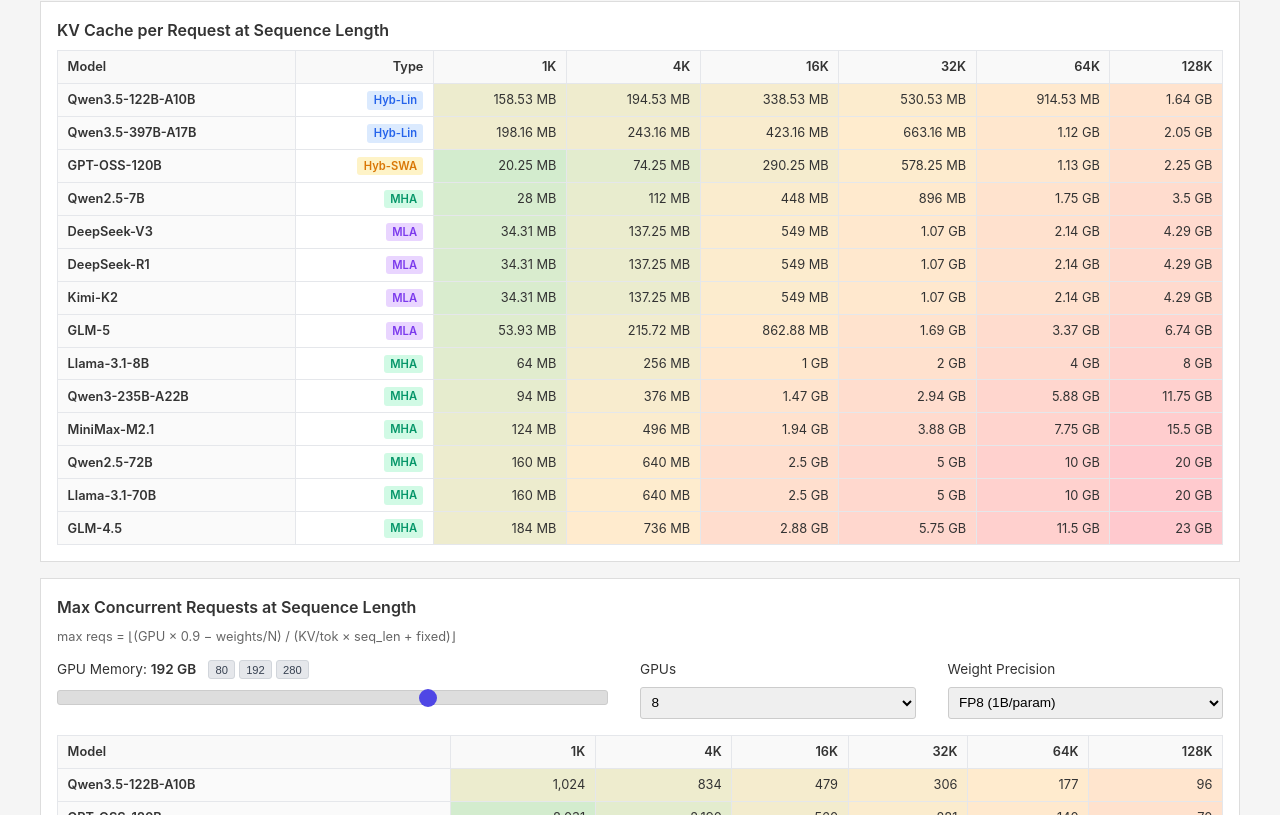
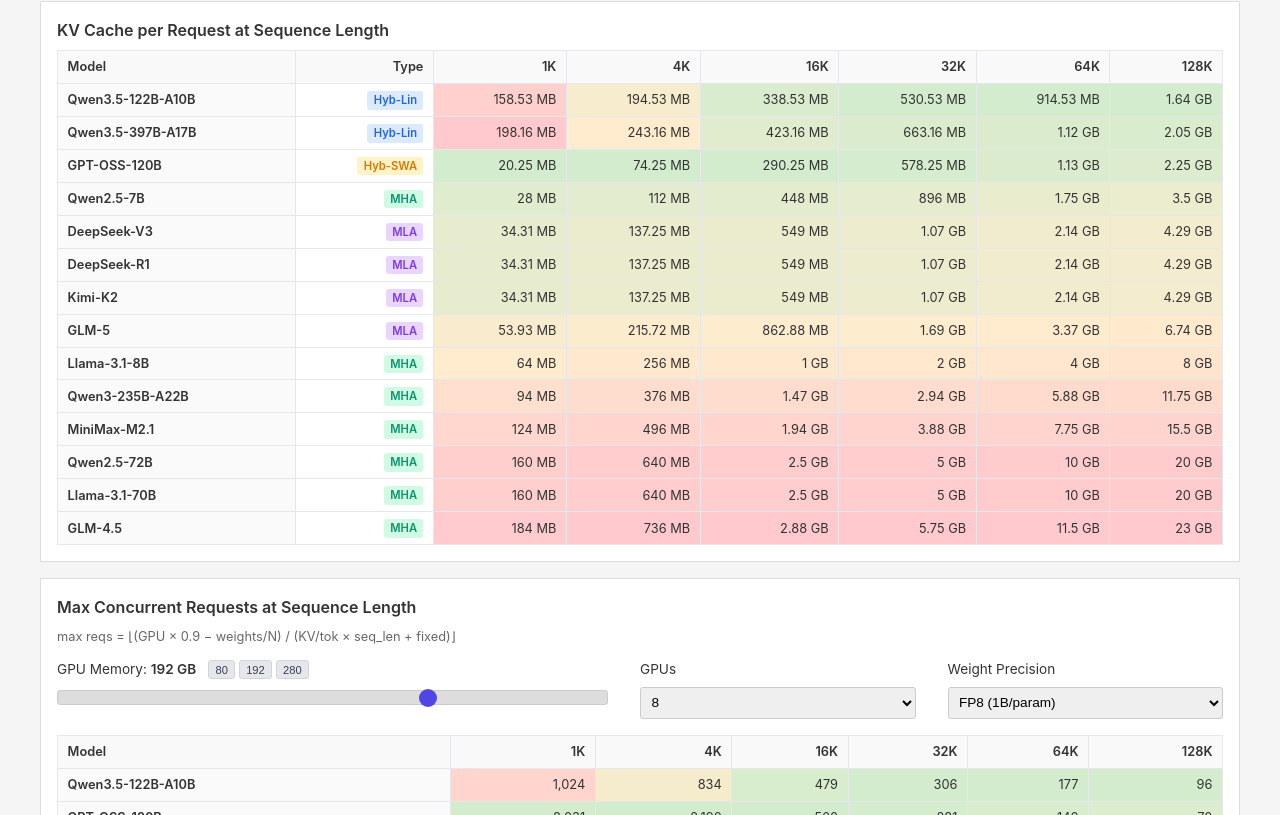
Before and after one commit to Aphoh/rooflines, a plain HTML site: page dist/index.html in a window 1280 px wide. Shown: the part 1345-2160 px from the top of the page. Drawn offline with nearby package versions, Linux system fonts and the light colour scheme.

Commit message:
Use per-column color scales in heatmaps so each seq_len is independently normalized

```diff
--- a/dist/index.html
+++ b/dist/index.html
@@ -907,18 +907,15 @@
         }
 
         function renderKVHeatmap(modelData, dtype) {
-            // Sort by 128K KV ascending (most efficient first)
             const sorted = [...modelData].sort((a, b) =>
                 getKVCacheAtSeqLen(a.result, 131072, dtype) - getKVCacheAtSeqLen(b.result, 131072, dtype)
             );
 
-            // Collect all values for color scale
-            const allVals = [];
-            sorted.forEach(m => {
-                HEATMAP_SEQ_LENS.forEach(s => allVals.push(getKVCacheAtSeqLen(m.result, s, dtype)));
+            // Compute per-column min/max for independent color scales
+            const colRanges = HEATMAP_SEQ_LENS.map(s => {
+                const vals = sorted.map(m => getKVCacheAtSeqLen(m.result, s, dtype)).filter(v => v > 0);
+                return { min: Math.min(...vals), max: Math.max(...vals) };
             });
-            const minVal = Math.min(...allVals.filter(v => v > 0));
-            const maxVal = Math.max(...allVals);
 
             let html = '<table class="heatmap"><thead><tr><th>Model</th><th>Type</th>';
             HEATMAP_SEQ_LABELS.forEach(l => { html += `<th>${l}</th>`; });
@@ -934,9 +931,9 @@
                 else { typeClass = 'badge-mha'; typeText = 'MHA'; }
 
                 html += `<tr><td>${m.name}</td><td><span class="badge ${typeClass}">${typeText}</span></td>`;
-                HEATMAP_SEQ_LENS.forEach(s => {
+                HEATMAP_SEQ_LENS.forEach((s, ci) => {
                     const val = getKVCacheAtSeqLen(m.result, s, dtype);
-                    const bg = heatColor(val, minVal, maxVal);
+                    const bg = heatColor(val, colRanges[ci].min, colRanges[ci].max);
                     html += `<td style="background:${bg}">${formatBytes(val)}</td>`;
                 });
                 html += '</tr>';
@@ -977,16 +974,13 @@
                 return kv > 0 ? Math.floor(avail / kv) : 0;
             }
 
-            // Sort by max reqs at 128K descending (most capacity first)
             const sorted = [...modelsWithParams].sort((a, b) => getMaxReqs(b, 131072) - getMaxReqs(a, 131072));
 
-            // Collect all values for color scale
-            const allVals = [];
-            sorted.forEach(m => {
-                HEATMAP_SEQ_LENS.forEach(s => { const v = getMaxReqs(m, s); if (v > 0) allVals.push(v); });
+            // Per-column min/max for independent color scales
+            const colRanges = HEATMAP_SEQ_LENS.map(s => {
+                const vals = sorted.map(m => getMaxReqs(m, s)).filter(v => v > 0);
+                return { min: vals.length ? Math.min(...vals) : 1, max: vals.length ? Math.max(...vals) : 1 };
             });
-            const minVal = allVals.length ? Math.min(...allVals) : 1;
-            const maxVal = allVals.length ? Math.max(...allVals) : 1;
 
             let html = '<table class="heatmap"><thead><tr><th>Model</th>';
             HEATMAP_SEQ_LABELS.forEach(l => { html += `<th>${l}</th>`; });
@@ -994,9 +988,9 @@
 
             sorted.forEach(m => {
                 html += `<tr><td>${m.name}</td>`;
-                HEATMAP_SEQ_LENS.forEach(s => {
+                HEATMAP_SEQ_LENS.forEach((s, ci) => {
                     const reqs = getMaxReqs(m, s);
-                    const bg = reqs === 0 ? '#fee2e2' : heatColorInverse(reqs, minVal, maxVal);
+                    const bg = reqs === 0 ? '#fee2e2' : heatColorInverse(reqs, colRanges[ci].min, colRanges[ci].max);
                     const text = reqs === 0 ? '—' : reqs.toLocaleString();
                     html += `<td style="background:${bg}">${text}</td>`;
                 });
```
Also changed, not shown: index.html (+12 -18 lines).
